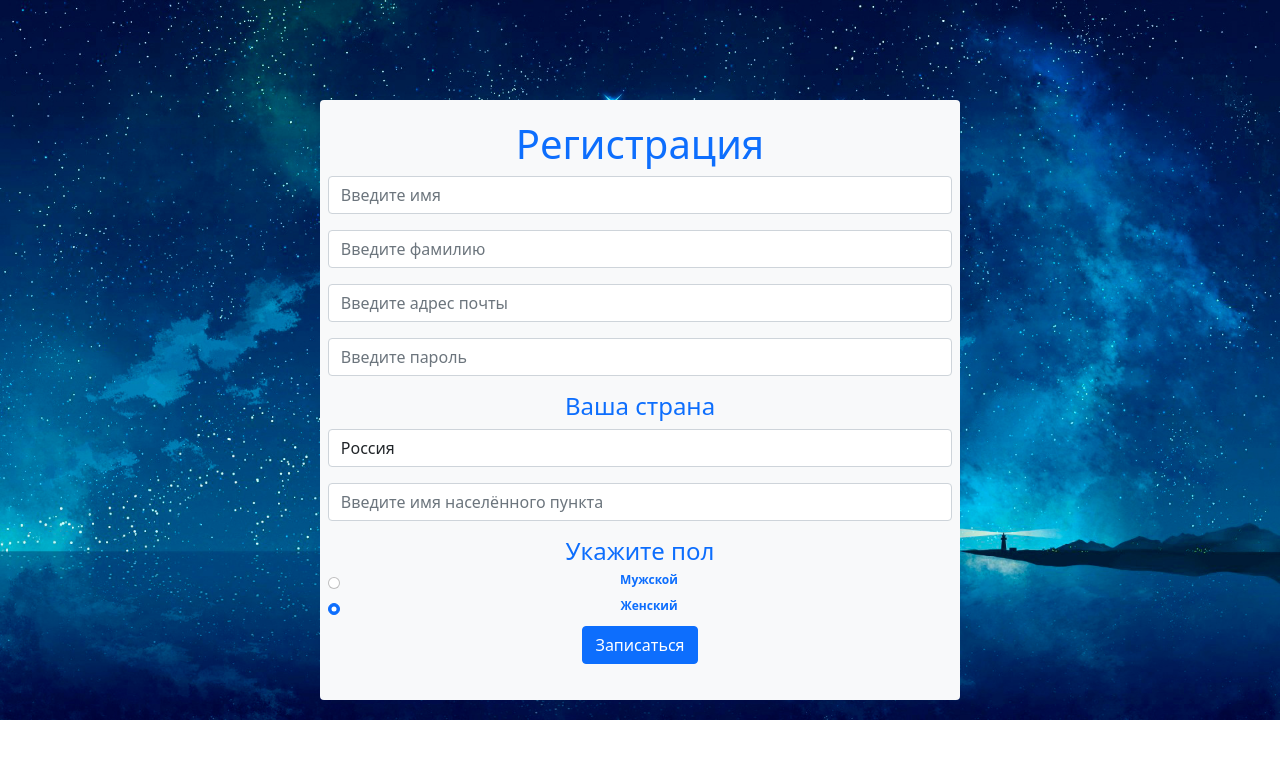
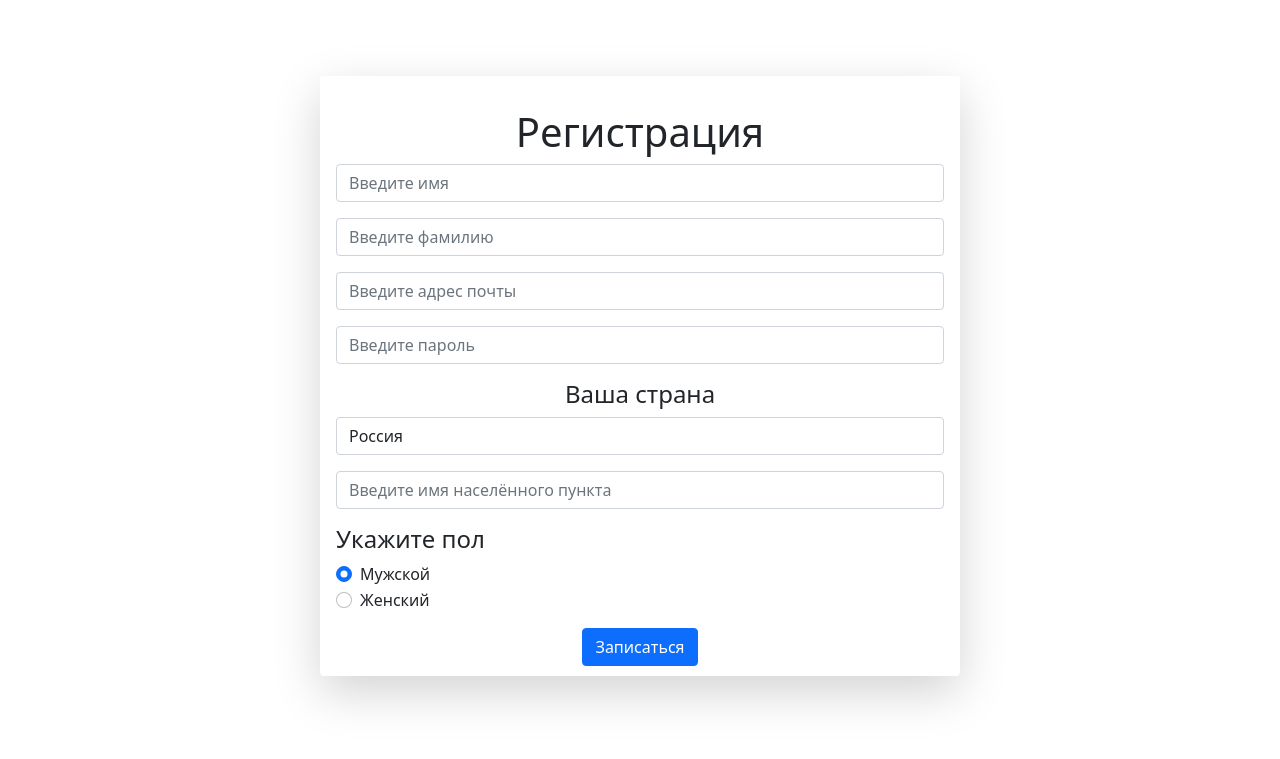
Before and after one commit to Fin666-f/weather-forecast, a Flask app: page /reg_form in a window 1280 px wide. Shown: the top 759 px of the page. Run offline with Flask 3, Linux system fonts and the light colour scheme.

Commit message:
Страница регистрации 3(Фунтикова и Фокина)

```diff
--- a/templates/reg_form.html
+++ b/templates/reg_form.html
@@ -2,22 +2,19 @@
 <html land="en">
 <head>
     <meta charset="UTF-8">
-    <title>Weather cast</title>
     <link rel="stylesheet"
                     href="https://cdn.jsdelivr.net/npm/bootstrap@5.0.0-beta1/dist/css/bootstrap.min.css"
                     integrity="sha384-giJF6kkoqNQ00vy+HMDP7azOuL0xtbfIcaT9wjKHr8RbDVddVHyTfAAsrekwKmP1"
                     crossorigin="anonymous">
+    <title>Weather cast</title>
 </head>
 <body>
-    <div class="row">
-        <img src="static\img\image.jpg" class="img-responsive" alt="nothing">
-    </div>
     <div class="position-absolute top-50 start-50 translate-middle">
         <div class="row">
-                <div class="badge bg-light" style="width: 640px; height: 600px;" >
+                <div class="shadow-lg p-3 mb-5 bg-body-tertiary rounded" style="width: 640px; height: 600px;" >
                     <p>
                       <div class="container text-center">
-                          <div class="text-primary">
+                          <div class="text-primary-emphasis">
                               <h1>
                                   Регистрация
                               </h1>
@@ -39,7 +36,7 @@
                         <div class="mb-3">
                             <div class="form-group">
                                 <div class="container text-center">
-                                    <div class="text-primary">
+                                    <div class="text-primary-emphasis">
                                         <h4>Ваша страна</h4>
                                     </div>
                                 </div>
@@ -69,28 +66,25 @@
                         <div class="mb-3">
                             <input type="home" class="form-control" id="home" placeholder="Введите имя населённого пункта" name="home">
                         </div>
-                        <div class="col">
-                            <div class="text-primary">
-                                <h4>Укажите пол</h4>
-                            </div>
+                        <div class="mb-3">
                             <div class="form-group">
-                                <div class="text-primary">
+                                <div class="text-primary-emphasis">
+                                    <h4>Укажите пол</h4>
+                                </div>
                                 <div class="form-check">
-                                  <input class="form-check-input" type="radio" name="sex" id="male">
+                                  <input class="form-check-input" type="radio" name="sex" id="male" value="мужской" checked>
                                   <label class="form-check-label" for="male">
                                     Мужской
                                   </label>
                                 </div>
-                            </div>
-                            <div class="text-primary">
                                 <div class="form-check">
-                                  <input class="form-check-input" type="radio" name="sex" id="female" checked>
+                                  <input class="form-check-input" type="radio" name="sex" id="female" value="женский">
                                   <label class="form-check-label" for="female">
                                     Женский
                                   </label>
                                 </div>
                             </div>
-                            </div>
+                        </div>
                         <div class="mb-3">
                             <div class="text-center">
                                 <button type="submit" class="btn btn-primary">Записаться</button>
```
